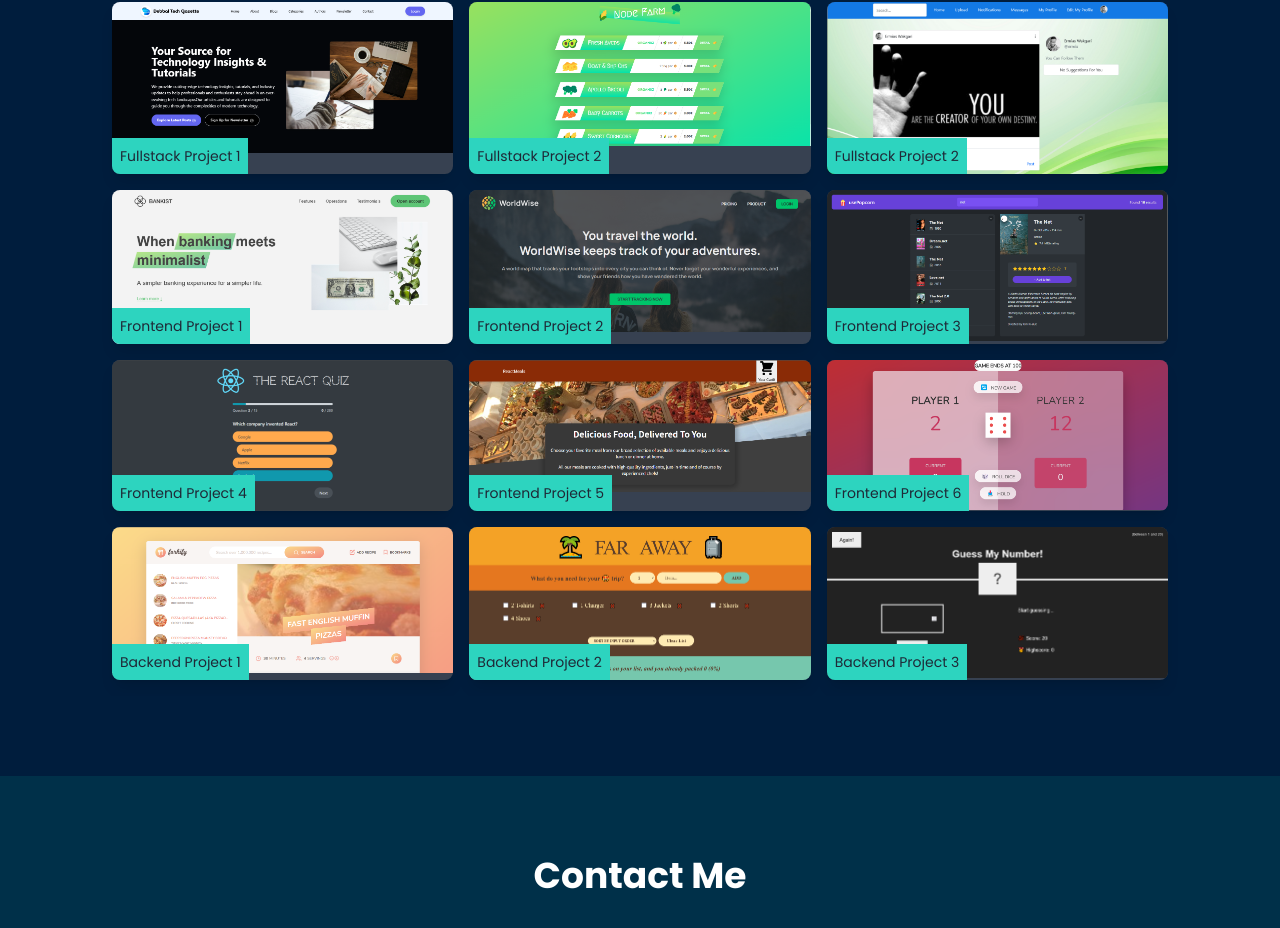
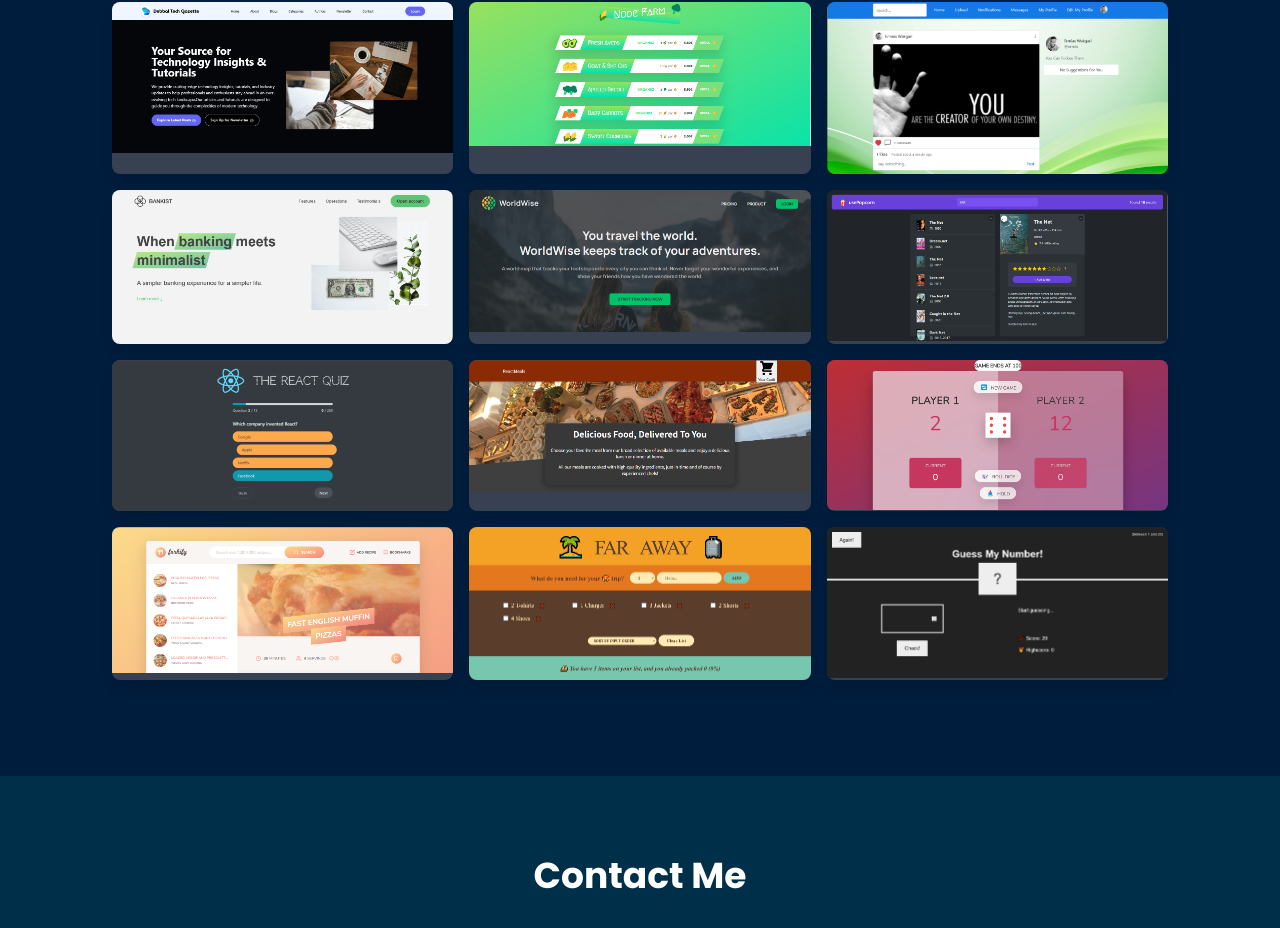
Before and after one commit to ERMIASWAKGARI/portfolio, a React (Vite) app: page / in a window 1280 px wide. Shown: the part 2778-3706 px from the top of the page. Built offline with nearby package versions, Linux system fonts and the light colour scheme.

Commit message:
modified projects section light mode color

```diff
--- a/src/components/DefaultGallery.jsx
+++ b/src/components/DefaultGallery.jsx
@@ -222,9 +222,6 @@ export function GalleryWithTab() {
                     src={project.images[0].imageLink}
                     alt={project.projectName}
                   />
-                  <div className="absolute bottom-0 left-0 bg-teal-400 dark:bg-teal-400 bg-opacity-70 text-gray-800 dark:text-gray-800 p-2 text-sm">
-                    {project.projectName}
-                  </div>
 
                   <a
                     href={project.githubLink}
--- a/src/sections/Projects.jsx
+++ b/src/sections/Projects.jsx
@@ -5,7 +5,7 @@ export default function Projects() {
   return (
     <section
       id="projects"
-      className="py-20 px-6 md:px-16 lg:px-24 bg-neutral dark:bg-[#001d3d]"
+      className="py-20 px-6 md:px-16 lg:px-24 bg-gray-50 dark:bg-[#001d3d]"
     >
       <motion.div
         whileInView={{ opacity: 1, y: 0 }}
```
